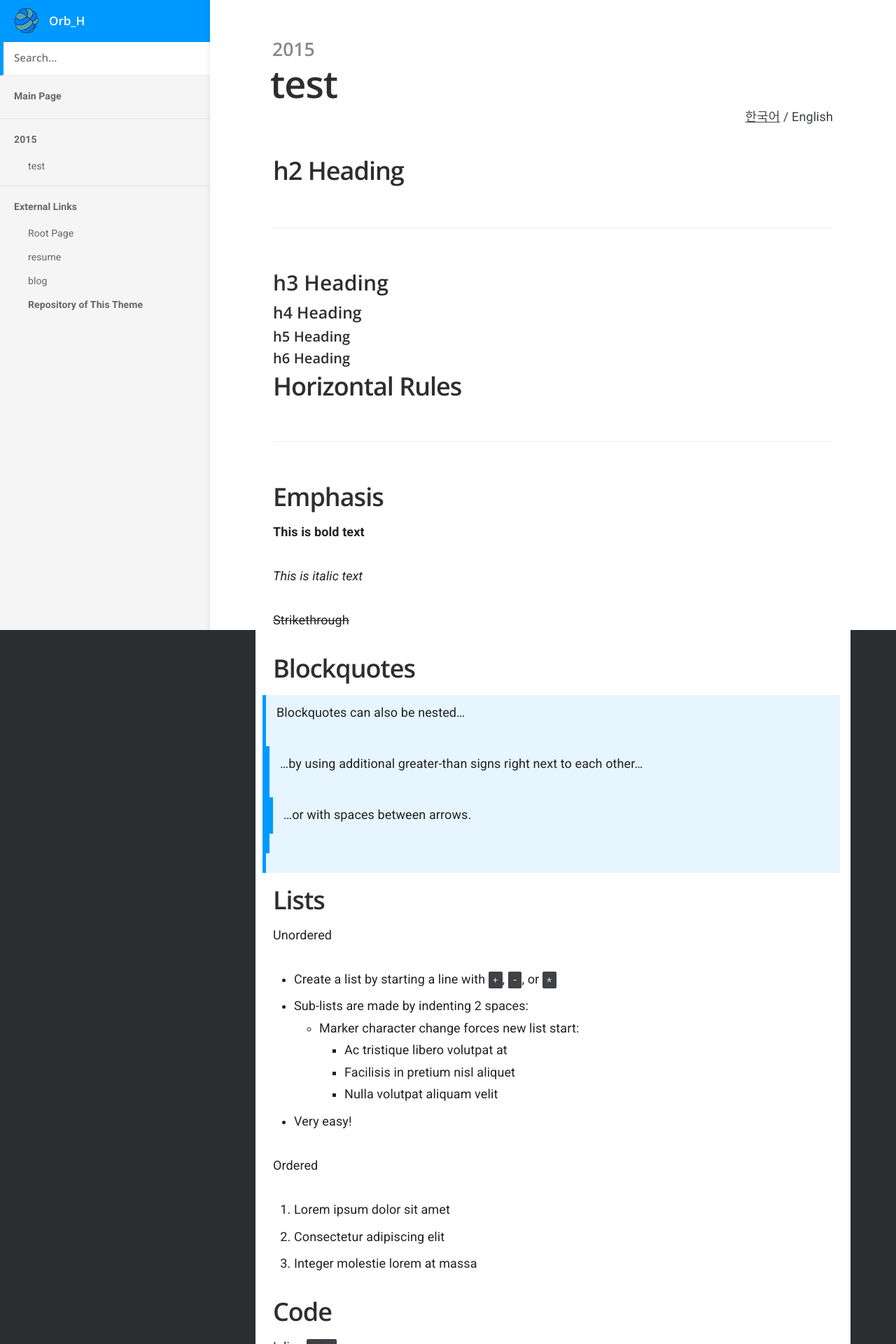
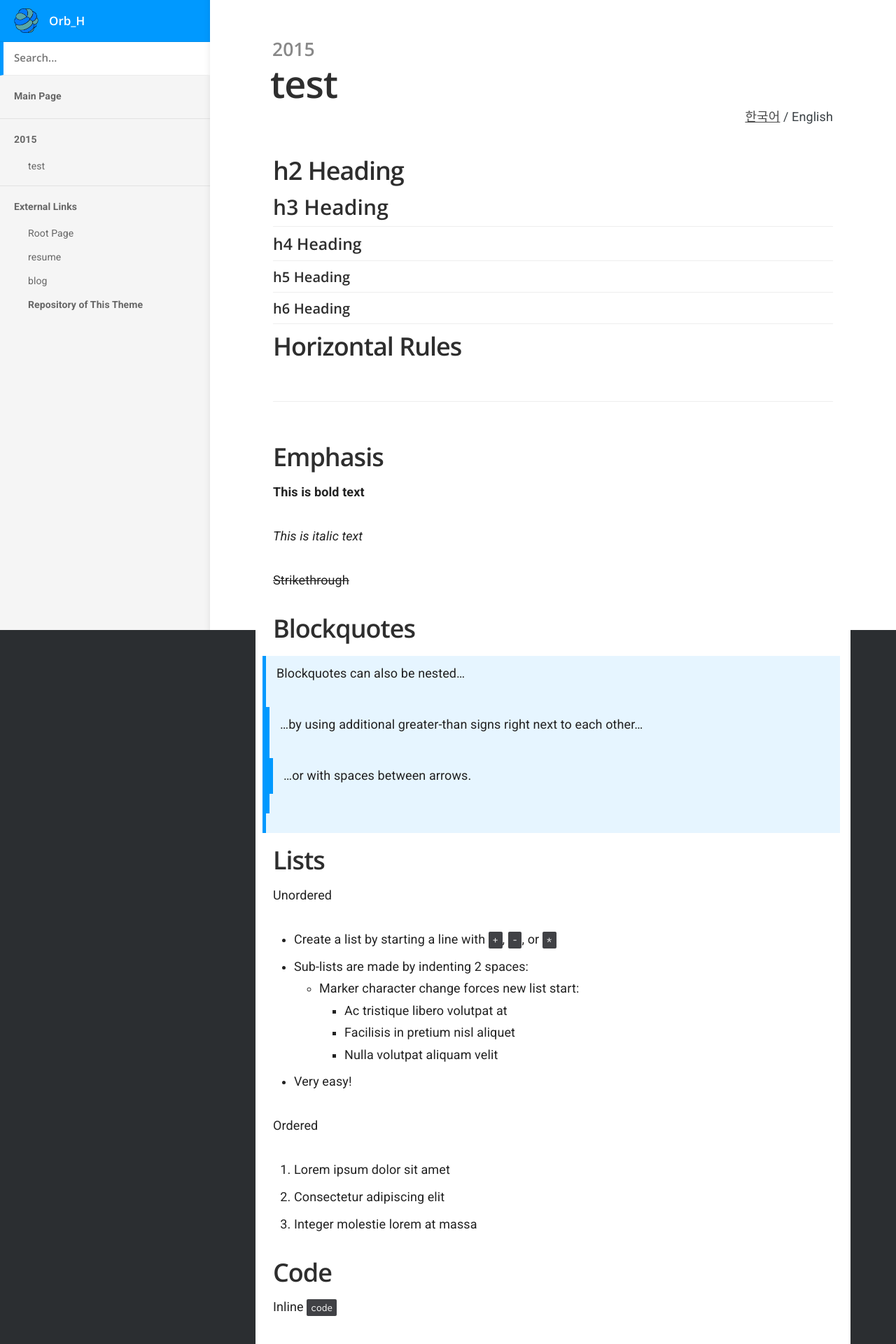
Before and after one commit to Orb-H/projects, a Jekyll site: the page built from _docs/en/2015/test.md, in a window 1280 px wide. Shown: the top 1920 px of the page at 70% size. Built offline with Jekyll 4.4.1, drawn with Linux system fonts in a browser that asks for light colours.

Commit message:
Add hr below every headings
Referred to namu.wiki style headings, and resulted in making horizontal
line just below every headings

```diff
--- a/_sass/_layout.scss
+++ b/_sass/_layout.scss
@@ -162,10 +162,20 @@ $nav-image: $baseurl + "/images/menu.svg";
 	background-color: $content-background-color;
 	color: $content-color;
 
-	h3::before {
+	// h3::before {
+	// 	content: "";
+	// 	@extend hr;
+	// 	margin: 60px 0;
+	// }
+
+	h3, h4, h5, h6 {
+		margin: 0;
+	}
+
+	h3::after, h4::after, h5::after, h6::after {
+		margin: 10px 0;
 		content: "";
 		@extend hr;
-		margin: 60px 0;
 	}
 }
 
```
